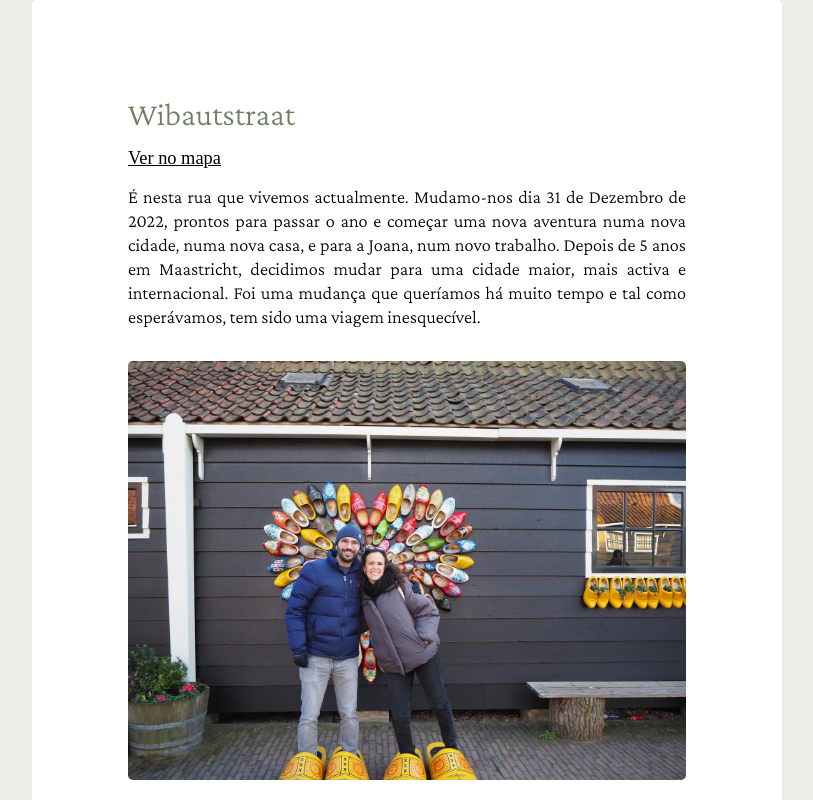
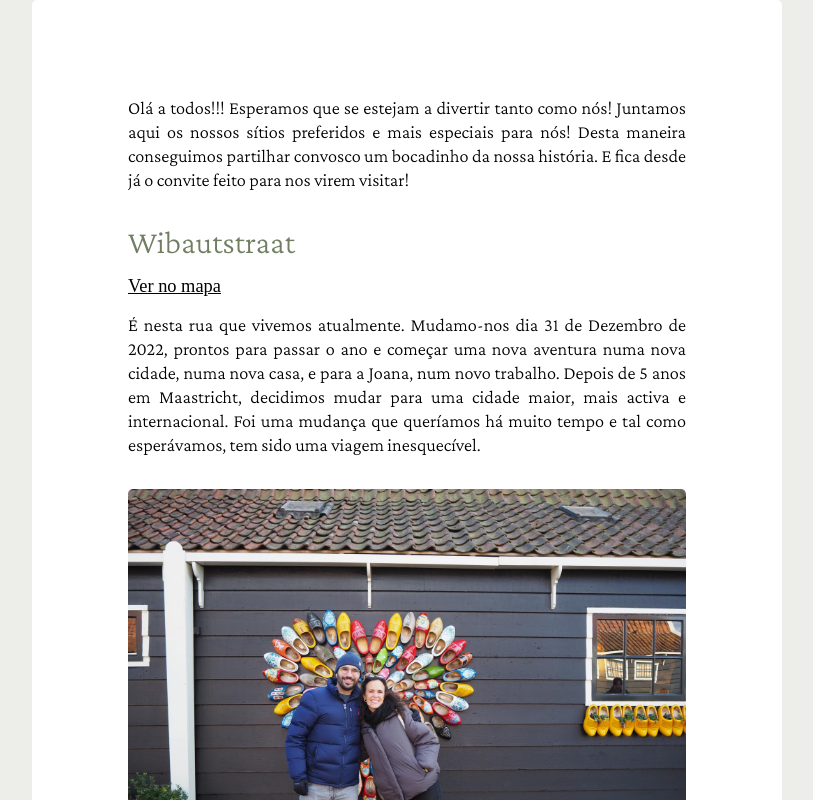
Before and after one commit to caploura/streetinfo, a Next.js app: page / in a window 1280 px wide. Shown: the top 800 px of the page, without its empty margins (233-1046 px from the left). Built offline with nearby package versions, Linux system fonts and the light colour scheme.

Commit message:
new texts

```diff
--- a/src/app/page.js
+++ b/src/app/page.js
@@ -6,10 +6,10 @@ const streetDiv = ({
   mapsLink,
   text,
 }) => {
-  return <div className={styles.streetDiv}>
-    <h1 className={styles.streetTitle}>{ title }</h1>
-    <a href={mapsLink} className={styles.mapsLink} target="_blank">Ver no mapa</a>
-    <p className={styles.streetText}>{ text }</p>
+  return <div className={styles.streetDiv} key={title || 'initial'}>
+    { title && <h1 className={styles.streetTitle}>{ title }</h1>}
+    { mapsLink && <a href={mapsLink} className={styles.mapsLink} target="_blank">Ver no mapa</a>}
+    { text && <p className={styles.streetText}>{ text }</p> }
     { image && <img src={image} alt={image} className={styles.streetImage} loading="lazy" /> }
   </div>
 }
@@ -19,7 +19,7 @@ const data = [
     title: 'Wibautstraat',
     image: '/photo2.jpeg',
     mapsLink: 'https://maps.app.goo.gl/DqFymgFQjeTVfJ7w7',
-    text: `É nesta rua que vivemos actualmente. Mudamo-nos dia 31 de Dezembro de 2022, prontos para passar o ano e começar uma nova aventura numa nova cidade, numa nova casa, e para a Joana, num novo trabalho. Depois de 5 anos em Maastricht, decidimos mudar para uma cidade maior, mais activa e internacional. Foi uma mudança que queríamos há muito tempo e tal como esperávamos, tem sido uma viagem inesquecível.`
+    text: `É nesta rua que vivemos atualmente. Mudamo-nos dia 31 de Dezembro de 2022, prontos para passar o ano e começar uma nova aventura numa nova cidade, numa nova casa, e para a Joana, num novo trabalho. Depois de 5 anos em Maastricht, decidimos mudar para uma cidade maior, mais activa e internacional. Foi uma mudança que queríamos há muito tempo e tal como esperávamos, tem sido uma viagem inesquecível.`
   },
   {
     title: 'Kleine Gracht',
@@ -35,7 +35,7 @@ const data = [
     title: 'Avenue Ceramique',
     image: '/photo1.jpeg',
     mapsLink: 'https://maps.app.goo.gl/inNTMdCczhMEj7Bv6',
-    text: `Esta avenida foi a nossa primeira casa em conjunto. Foi aqui que decidimos juntar os nossos trapinhos. Ficava ao pé do rio Maas, e tinha um belo jardim para o Alpha poder passear. O apartamento era grande, com dois quartos e ainda uma pequena marquise onde fizemos o nosso escritório. Vivemos durante dois anos aqui e foi onde fizemos todos os nossos planos futuros.`
+    text: `Nesta avenida foi a nossa primeira casa em conjunto. Foi aqui que decidimos juntar os nossos trapinhos. Ficava ao pé do rio Maas, e tinha um belo jardim para o Alpha poder passear. O apartamento era grande, com dois quartos e ainda uma pequena marquise onde fizemos o nosso escritório. Vivemos durante dois anos aqui e foi onde fizemos todos os nossos planos futuros.`
   },
   {
     title: 'Onzelievevrouw',
@@ -56,7 +56,7 @@ const data = [
   {
     title: 'Wycker Burgstraat',
     mapsLink: 'https://maps.app.goo.gl/rJuWEXtNe336LBXHA',
-    text: `Uma das principais ruas de Maastricht, liga a estação central ao centro histórico. Aqui o que não falta são restaurantes, lojas e bares, entre eles o pub John Mullins onde nos começámos a conhecer melhor durante um Derbi Benfica vs Sporting. Entre festejos, brindes e muitas gargalhadas percebemos que temos bastante em comum. Este bar foi marcante para nós e voltámos muitas vezes. As pints de Guiness e os melhores nachos que ja comemos, eram o nosso prato do dia. Às terças feiras havia pub quizz e a nossa grupeta ganhou uma vez!`
+    text: `Uma das principais ruas de Maastricht, liga a estação central ao centro histórico. Aqui o que não falta são restaurantes, lojas e bares, entre eles o pub John Mullins onde nos começámos a conhecer melhor durante um Derbi Benfica vs Sporting. Entre festejos, brindes e muitas gargalhadas percebemos que temos bastante em comum. Este bar foi marcante para nós e voltámos muitas vezes. As pints de Guiness e os melhores nachos que já comemos, eram o nosso prato do dia. Às terças feiras havia pub quizz e a nossa grupeta ganhou uma vez!`
   },
   {
     title: 'Sint Pietersberg',
@@ -67,12 +67,12 @@ const data = [
   {
     title: 'Château Neercanne',
     mapsLink: 'https://maps.app.goo.gl/P4QKfb5W8sCFcLkV8',
-    text: `Este castelo situa-se mesmo na fronteira entre a Holanda e a Bélgica, a 10 minutos de bicicleta da nossa casa. Famoso pelos seus jardins, trilhos e grutas o Château Nercanne permite-nos viajar no tempo especialmente durante a pandemia quando não tínhamos a liberdade para fazer o que quiséssemos. Tem também um restaurante com estrela Michellin, portanto era sempre um ótimo plano para experimentar novas iguarias! É um local escolhido por muitos para casar e ainda chegamos a imaginar como seria fazermos a nossa festa por lá.`
+    text: `Este castelo situa-se mesmo na fronteira entre a Holanda e a Bélgica, a 10 minutos de bicicleta da nossa casa. Famoso pelos seus jardins, trilhos e grutas o Château Nercanne permite-nos viajar no tempo especialmente durante a pandemia quando não tínhamos a liberdade para fazer o que quiséssemos. Tem também um restaurante com estrela Michelin, portanto era sempre um ótimo plano para experimentar novas iguarias! É um local escolhido por muitos para casar e ainda chegamos a imaginar como seria fazermos a nossa festa por lá.`
   },
   {
     title: 'Oude Lindestraat',
     mapsLink: 'https://maps.app.goo.gl/LVuHjsKs7Dn8ppSE6',
-    text: `Esta pequena rua fica situada em Heerlen, uma pequena vila a 20 minutos de Maastricht. Foi aqui a primeira empresa onde o Carlos trabalhou na Holanda. Assim começou a sua aventura Holandesa, num escritório com mesas de ping-pong, snooker e matraquilhos a adaptação foi fácil! Nesta vila, pouco mais havia para fazer. Alguns restaurantes e lojas, um pequeno cinema e um jardim agradavel e familiar.`
+    text: `Esta pequena rua fica situada em Heerlen, uma pequena vila a 20 minutos de Maastricht. Foi aqui a primeira empresa onde o Carlos trabalhou na Holanda. Assim começou a sua aventura Holandesa, num escritório com mesas de ping-pong, snooker e matraquilhos a adaptação foi fácil! Nesta vila, pouco mais havia para fazer. Alguns restaurantes e lojas, um pequeno cinema e um jardim agradável e familiar.`
   },
   {
     title: 'Koestraat',
@@ -83,7 +83,7 @@ const data = [
   {
     title: 'Brouwersgracht',
     mapsLink: 'https://maps.app.goo.gl/vd67jYdXT9ENvCeYA',
-    text: `É uma tipica do centro de amesterdao que poderia ser apenas mais uma, não tivesse o Carlos escolhido o restaurante perfeito para fazer o pedido de casamento. O De Belhamel é considerado o restaurante mais romântico da cidade e foi palco de um dos momentos mais felizes para nós. Depois de uma refeição espetacular a Joana disse o “SIM” e hoje cá estamos nós todos em festa.`
+    text: `É uma rua típica do centro de Amesterdão que poderia ser apenas mais uma, não tivesse o Carlos escolhido o restaurante perfeito para fazer o pedido de casamento. O De Belhamel é considerado o restaurante mais romântico da cidade e foi palco de um dos momentos mais felizes para nós. Depois de uma refeição espetacular a Joana disse o “SIM” e hoje cá estamos nós todos em festa.`
   },
   {
     title: 'Bakkerstraat',
@@ -94,7 +94,7 @@ const data = [
     title: 'Diepstraat',
     image: '/photo8.jpeg',
     mapsLink: 'https://maps.app.goo.gl/CYafHqjMAP7BNaqt7',
-    text: `Numa vila no norte de Limburgo, situa-se a primeira clinica dentária onde a Joana trabalhou. Ficou lá durante 5 anos e foi recebida de braços abertos. Uma clinica moderna e familiar, passou de geração em geração e está activa há mais de 75 anos. Os chefes deram todo o apoio necessário a uma excelente adaptação. Primeiro trabalho, país diferente, língua diferente, a ajuda deles foi imprescindível e ainda hoje lhes estou eternamente grata por tudo o que fizeram por mim e por tudo o que me ensinaram.`
+    text: `Numa vila no norte de Limburgo, situa-se a primeira clinica dentária onde a Joana trabalhou. Ficou lá durante 5 anos e foi recebida de braços abertos. Uma clínica moderna e familiar, passou de geração em geração e está ativa há mais de 75 anos. Os chefes deram todo o apoio necessário a uma excelente adaptação. Primeiro trabalho, país diferente, língua diferente, a ajuda deles foi imprescindível e ainda hoje lhes estou eternamente grata por tudo o que fizeram por mim e por tudo o que me ensinaram.`
   },
   {
     title: 'Theater Tuschinski',
@@ -110,7 +110,7 @@ const data = [
     title: 'Zaanse Schans',
     image: '/photo9.jpeg',
     mapsLink: 'https://maps.app.goo.gl/WtayaT6HFpXWyUbW6',
-    text: `Não há ninguém que nos venha visitar e não passe por estes moinhos! Estão localizados estrategicamente numa das zonas mais ventosas do país. Parece uma mini aldeia com lojinhas, prova de queijos, museus, cafés, ideal para uma tarde bem passada. É um lugar que não nos cansamos de visitar e que sempre nos surpreende! Casinhas e moinhos de todas as cores e feitios. Para nós passou a ser um sítio onde estamos com amigos e família e, como tal, um lugar muito especial!`
+    text: `Não há ninguém que nos venha visitar e não passe por estes moinhos! Estão localizados estrategicamente numa das zonas mais ventosas do país. Parece uma mini aldeia com lojinhas, prova de queijos, museus, cafés, ideal para uma tarde bem passada. É um lugar que não nos cansamos de visitar e que nos surpreende sempre! Casinhas e moinhos de todas as cores e feitios. Para nós passou a ser um sítio onde estamos com amigos e família e, como tal, um lugar muito especial!`
   },
   {
     title: 'Keukenhof',
@@ -119,9 +119,12 @@ const data = [
   },
 ];
 
+const initialText = 'Olá a todos!!! Esperamos que se estejam a divertir tanto como nós! Juntamos aqui os nossos sítios preferidos e mais especiais para nós! Desta maneira conseguimos partilhar convosco um bocadinho da nossa história. E fica desde já o convite feito para nos virem visitar!';
+
 export default function Home() {
   return (
     <main className={styles.main}>
+      <div className={styles.streetDiv}><p className={styles.streetText}>{ initialText }</p></div>
       { data.map(streetDiv) }
     </main>
   );
```
